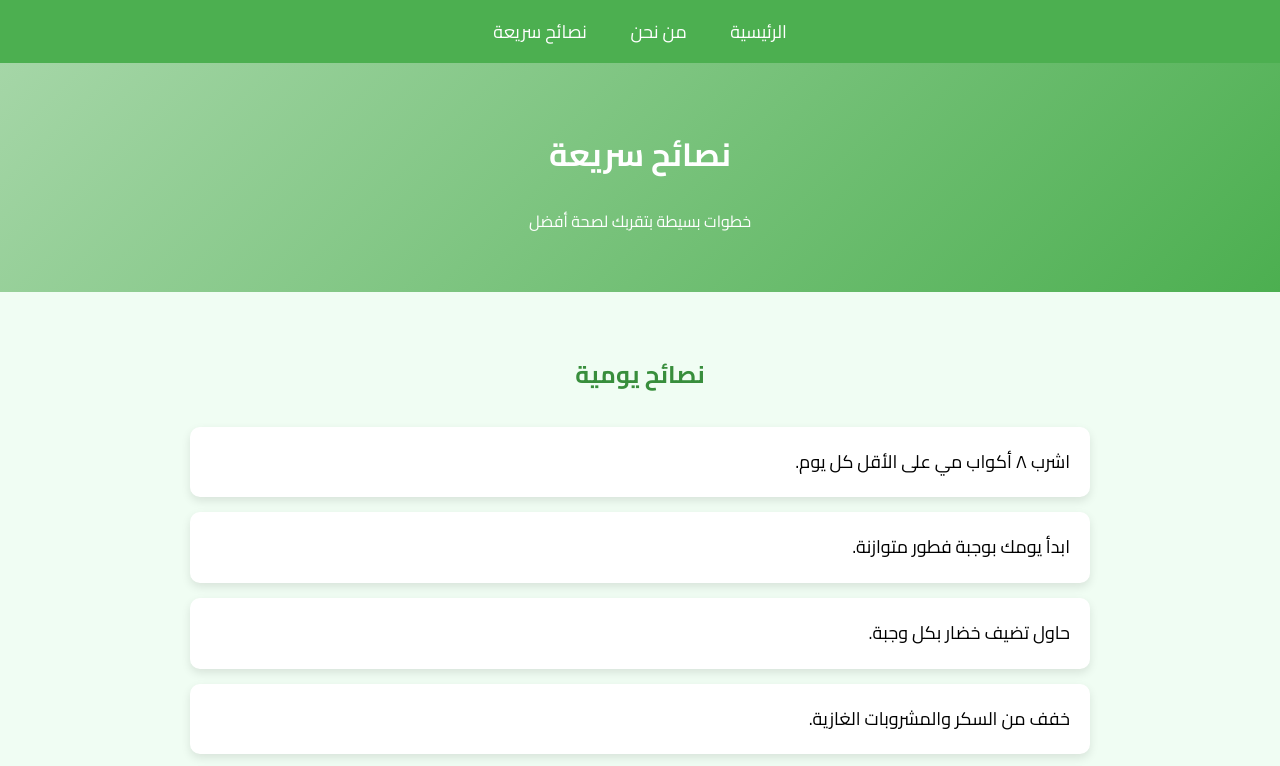
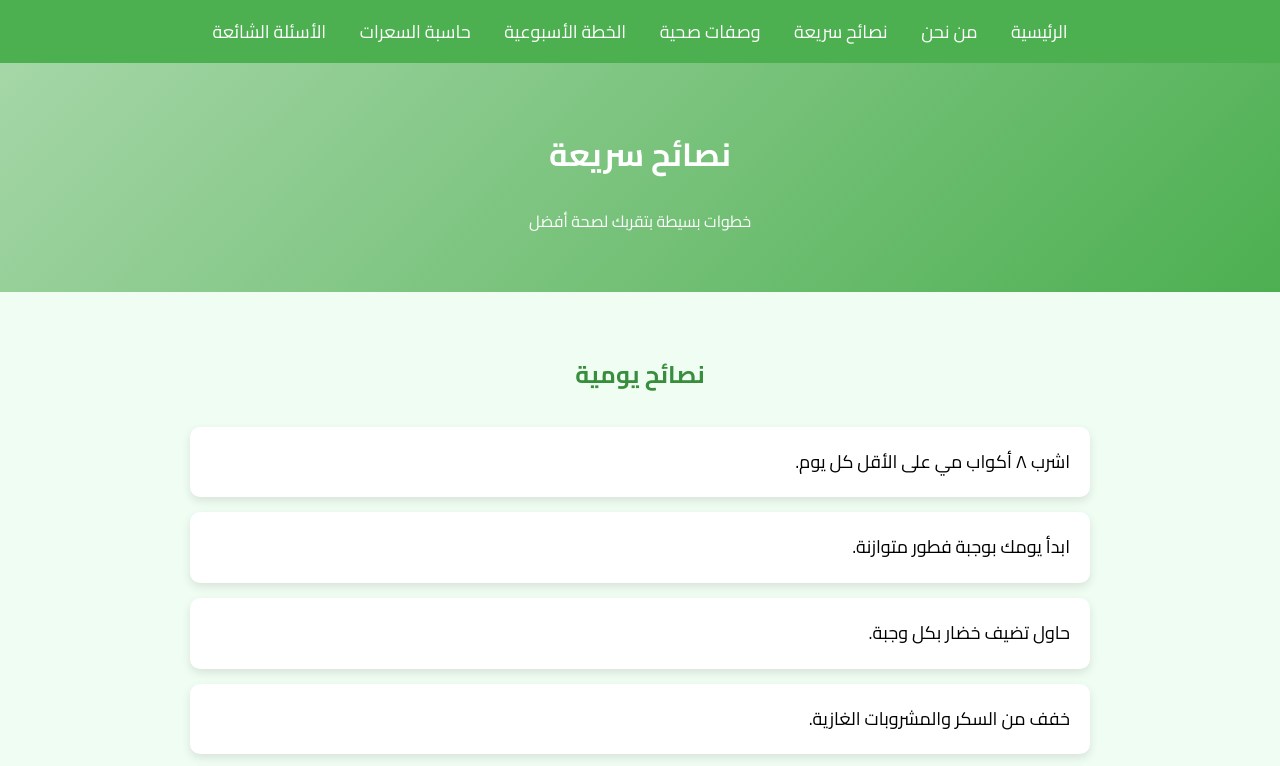
Before and after one commit to omneyakhatib/my-website., a plain HTML site: page tips.html in a window 1280 px wide. Shown: the top 766 px of the page. Drawn offline with Linux system fonts and the light colour scheme.

Commit message:
Update tips.html

```diff
--- a/tips.html
+++ b/tips.html
@@ -1,4 +1,4 @@
-<!DOCTYPE html>
+ <!DOCTYPE html>
 <html lang="ar">
 <head>
   <meta charset="UTF-8">
@@ -14,11 +14,6 @@
       animation: fadeIn 1s ease-in;
     }
 
-    @keyframes fadeIn {
-      from { opacity: 0; }
-      to { opacity: 1; }
-    }
-
     nav {
       background-color: #4caf50;
       padding: 15px;
@@ -31,7 +26,7 @@
     nav a {
       color: white;
       text-decoration: none;
-      margin: 0 20px;
+      margin: 0 15px;
       font-size: 18px;
       transition: color 0.3s;
     }
@@ -46,11 +41,6 @@
       padding: 40px 20px;
       text-align: center;
       animation: slideIn 1s ease-out;
-    }
-
-    @keyframes slideIn {
-      from { transform: translateY(-30px); opacity: 0; }
-      to { transform: translateY(0); opacity: 1; }
     }
 
     section {
@@ -93,6 +83,11 @@
       padding: 15px;
       margin-top: 40px;
     }
+
+    @keyframes slideIn {
+      from { transform: translateY(-30px); opacity: 0; }
+      to { transform: translateY(0); opacity: 1; }
+    }
   </style>
 </head>
 <body>
@@ -101,6 +96,10 @@
     <a href="index.html">الرئيسية</a>
     <a href="about.html">من نحن</a>
     <a href="tips.html">نصائح سريعة</a>
+    <a href="recipes.html">وصفات صحية</a>
+    <a href="meal-plan.html">الخطة الأسبوعية</a>
+    <a href="calorie-calculator.html">حاسبة السعرات</a>
+    <a href="faq.html">الأسئلة الشائعة</a>
   </nav>
 
   <header>
```
